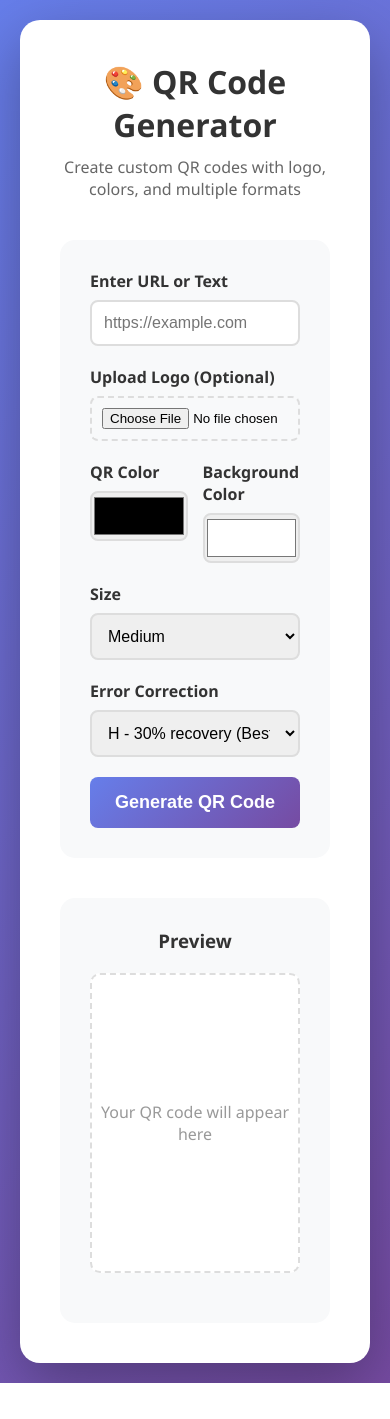
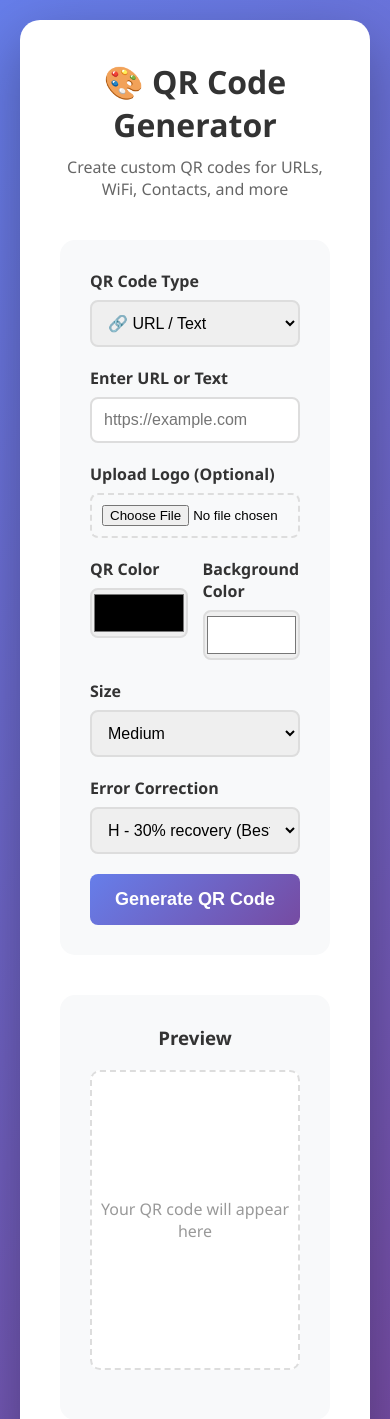
Before and after one commit to YogeshDeora/qr_code_generator, a Flask app: page / in a window 390 px wide. Shown: the top 1419 px of the page. Before the commit the page ends 1383 px from the top, so only its background shows below. Run offline with Flask 3, Linux system fonts and the light colour scheme.

Commit message:
Added multiple QR types: Phone, Email, SMS, WiFi, and vCard support

```diff
--- a/webapp/app.py
+++ b/webapp/app.py
@@ -10,6 +10,20 @@ app = Flask(__name__)
 app.config['UPLOAD_FOLDER'] = 'static/uploads'
 app.config['QR_FOLDER'] = 'static/qrcodes'
 
+def generate_wifi_qr(ssid, password, encryption):
+    return f"WIFI:T:{encryption};S:{ssid};P:{password};;"
+
+def generate_vcard_qr(name, phone, email, organization, website):
+    vcard = f"""BEGIN:VCARD
+VERSION:3.0
+FN:{name}
+TEL:{phone}
+EMAIL:{email}
+ORG:{organization}
+URL:{website}
+END:VCARD"""
+    return vcard
+
 @app.route('/')
 def index():
     return render_template('index.html')
@@ -17,12 +31,43 @@ def index():
 @app.route('/generate', methods=['POST'])
 def generate_qr():
     data = request.json
-    url = data.get('url')
+    qr_type = data.get('type', 'url')
     fill_color = data.get('fillColor', 'black')
     back_color = data.get('backColor', 'white')
     size = data.get('size', 'medium')
     error_level = data.get('errorLevel', 'H')
     logo_data = data.get('logo')
+
+    # Generate QR data based on type
+    if qr_type == 'url':
+        qr_data = data.get('url')
+    elif qr_type == 'phone':
+        qr_data = f"tel:{data.get('phone')}"
+    elif qr_type == 'email':
+        email = data.get('email')
+        subject = data.get('subject', '')
+        body = data.get('body', '')
+        qr_data = f"mailto:{email}?subject={subject}&body={body}"
+    elif qr_type == 'sms':
+        phone = data.get('phone')
+        message = data.get('message', '')
+        qr_data = f"SMSTO:{phone}:{message}"
+    elif qr_type == 'wifi':
+        qr_data = generate_wifi_qr(
+            data.get('ssid'),
+            data.get('password'),
+            data.get('encryption', 'WPA')
+        )
+    elif qr_type == 'vcard':
+        qr_data = generate_vcard_qr(
+            data.get('name'),
+            data.get('phone'),
+            data.get('email'),
+            data.get('organization', ''),
+            data.get('website', '')
+        )
+    else:
+        qr_data = data.get('url')
 
     size_map = {'small': (5, 2), 'medium': (10, 4), 'large': (15, 6)}
     box_size, border = size_map.get(size, (10, 4))
@@ -36,7 +81,7 @@ def generate_qr():
     error_correction = error_map.get(error_level, qrcode.constants.ERROR_CORRECT_H)
 
     qr = qrcode.QRCode(version=1, error_correction=error_correction, box_size=box_size, border=border)
-    qr.add_data(url)
+    qr.add_data(qr_data)
     qr.make(fit=True)
     img = qr.make_image(fill_color=fill_color, back_color=back_color).convert('RGB')
 
--- a/webapp/static/script.js
+++ b/webapp/static/script.js
@@ -12,26 +12,90 @@ document.getElementById('logo').addEventListener('change', function(e) {
     }
 });
 
+function changeQRType() {
+    const qrType = document.getElementById('qrType').value;
+
+    // Hide all forms
+    document.querySelectorAll('.qr-form').forEach(form => {
+        form.style.display = 'none';
+    });
+
+    // Show selected form
+    document.getElementById(qrType + 'Form').style.display = 'block';
+}
+
 async function generateQR() {
-    const url = document.getElementById('url').value;
+    const qrType = document.getElementById('qrType').value;
     const fillColor = document.getElementById('fillColor').value;
     const backColor = document.getElementById('backColor').value;
     const size = document.getElementById('size').value;
     const errorLevel = document.getElementById('errorLevel').value;
 
-    if (!url) {
-        alert('Please enter a URL or text');
-        return;
-    }
-
-    const data = {
-        url: url,
+    let data = {
+        type: qrType,
         fillColor: fillColor,
         backColor: backColor,
         size: size,
         errorLevel: errorLevel,
         logo: logoData
     };
+
+    // Add type-specific data
+    if (qrType === 'url') {
+        const url = document.getElementById('url').value;
+        if (!url) {
+            alert('Please enter a URL or text');
+            return;
+        }
+        data.url = url;
+    } else if (qrType === 'phone') {
+        const phone = document.getElementById('phoneNumber').value;
+        if (!phone) {
+            alert('Please enter a phone number');
+            return;
+        }
+        data.phone = phone;
+    } else if (qrType === 'email') {
+        const email = document.getElementById('emailAddress').value;
+        if (!email) {
+            alert('Please enter an email address');
+            return;
+        }
+        data.email = email;
+        data.subject = document.getElementById('emailSubject').value;
+        data.body = document.getElementById('emailBody').value;
+    } else if (qrType === 'sms') {
+        const phone = document.getElementById('smsPhone').value;
+        if (!phone) {
+            alert('Please enter a phone number');
+            return;
+        }
+        data.phone = phone;
+        data.message = document.getElementById('smsMessage').value;
+    } else if (qrType === 'wifi') {
+        const ssid = document.getElementById('wifiSSID').value;
+        const password = document.getElementById('wifiPassword').value;
+        if (!ssid) {
+            alert('Please enter WiFi name (SSID)');
+            return;
+        }
+        data.ssid = ssid;
+        data.password = password;
+        data.encryption = document.getElementById('wifiEncryption').value;
+    } else if (qrType === 'vcard') {
+        const name = document.getElementById('vcardName').value;
+        const phone = document.getElementById('vcardPhone').value;
+        const email = document.getElementById('vcardEmail').value;
+        if (!name || !phone) {
+            alert('Please enter at least name and phone number');
+            return;
+        }
+        data.name = name;
+        data.phone = phone;
+        data.email = email;
+        data.organization = document.getElementById('vcardOrg').value;
+        data.website = document.getElementById('vcardWebsite').value;
+    }
 
     try {
         const response = await fetch('/generate', {
--- a/webapp/static/style.css
+++ b/webapp/static/style.css
@@ -56,7 +56,7 @@ label {
     font-weight: 600;
 }
 
-input[type="text"], select {
+input[type="text"], input[type="tel"], input[type="email"], input[type="url"], select, textarea {
     width: 100%;
     padding: 12px;
     border: 2px solid #ddd;
@@ -65,7 +65,7 @@ input[type="text"], select {
     transition: border 0.3s;
 }
 
-input[type="text"]:focus, select:focus {
+input[type="text"]:focus, input[type="tel"]:focus, input[type="email"]:focus, input[type="url"]:focus, select:focus, textarea:focus {
     outline: none;
     border-color: #667eea;
 }
@@ -76,6 +76,11 @@ input[type="file"] {
     border: 2px dashed #ddd;
     border-radius: 8px;
     cursor: pointer;
+}
+
+textarea {
+    resize: vertical;
+    min-height: 60px;
 }
 
 input[type="color"] {
--- a/webapp/templates/index.html
+++ b/webapp/templates/index.html
@@ -9,13 +9,108 @@
 <body>
     <div class="container">
         <h1>🎨 QR Code Generator</h1>
-        <p class="subtitle">Create custom QR codes with logo, colors, and multiple formats</p>
+        <p class="subtitle">Create custom QR codes for URLs, WiFi, Contacts, and more</p>
 
         <div class="main-content">
             <div class="form-section">
                 <div class="input-group">
-                    <label>Enter URL or Text</label>
-                    <input type="text" id="url" placeholder="https://example.com" required>
+                    <label>QR Code Type</label>
+                    <select id="qrType" onchange="changeQRType()">
+                        <option value="url">🔗 URL / Text</option>
+                        <option value="phone">📞 Phone Number</option>
+                        <option value="email">📧 Email</option>
+                        <option value="sms">💬 SMS</option>
+                        <option value="wifi">📶 WiFi</option>
+                        <option value="vcard">👤 Contact Card (vCard)</option>
+                    </select>
+                </div>
+
+                <!-- URL Form -->
+                <div id="urlForm" class="qr-form">
+                    <div class="input-group">
+                        <label>Enter URL or Text</label>
+                        <input type="text" id="url" placeholder="https://example.com">
+                    </div>
+                </div>
+
+                <!-- Phone Form -->
+                <div id="phoneForm" class="qr-form" style="display: none;">
+                    <div class="input-group">
+                        <label>Phone Number</label>
+                        <input type="tel" id="phoneNumber" placeholder="+1234567890">
+                    </div>
+                </div>
+
+                <!-- Email Form -->
+                <div id="emailForm" class="qr-form" style="display: none;">
+                    <div class="input-group">
+                        <label>Email Address</label>
+                        <input type="email" id="emailAddress" placeholder="example@email.com">
+                    </div>
+                    <div class="input-group">
+                        <label>Subject (Optional)</label>
+                        <input type="text" id="emailSubject" placeholder="Email subject">
+                    </div>
+                    <div class="input-group">
+                        <label>Message (Optional)</label>
+                        <textarea id="emailBody" placeholder="Email message" rows="3"></textarea>
+                    </div>
+                </div>
+
+                <!-- SMS Form -->
+                <div id="smsForm" class="qr-form" style="display: none;">
+                    <div class="input-group">
+                        <label>Phone Number</label>
+                        <input type="tel" id="smsPhone" placeholder="+1234567890">
+                    </div>
+                    <div class="input-group">
+                        <label>Message</label>
+                        <textarea id="smsMessage" placeholder="SMS message" rows="3"></textarea>
+                    </div>
+                </div>
+
+                <!-- WiFi Form -->
+                <div id="wifiForm" class="qr-form" style="display: none;">
+                    <div class="input-group">
+                        <label>WiFi Name (SSID)</label>
+                        <input type="text" id="wifiSSID" placeholder="MyWiFi">
+                    </div>
+                    <div class="input-group">
+                        <label>Password</label>
+                        <input type="text" id="wifiPassword" placeholder="password123">
+                    </div>
+                    <div class="input-group">
+                        <label>Encryption Type</label>
+                        <select id="wifiEncryption">
+                            <option value="WPA">WPA/WPA2</option>
+                            <option value="WEP">WEP</option>
+                            <option value="nopass">None</option>
+                        </select>
+                    </div>
+                </div>
+
+                <!-- vCard Form -->
+                <div id="vcardForm" class="qr-form" style="display: none;">
+                    <div class="input-group">
+                        <label>Full Name</label>
+                        <input type="text" id="vcardName" placeholder="John Doe">
+                    </div>
+                    <div class="input-group">
+                        <label>Phone Number</label>
+                        <input type="tel" id="vcardPhone" placeholder="+1234567890">
+                    </div>
+                    <div class="input-group">
+                        <label>Email</label>
+                        <input type="email" id="vcardEmail" placeholder="john@example.com">
+                    </div>
+                    <div class="input-group">
+                        <label>Organization (Optional)</label>
+                        <input type="text" id="vcardOrg" placeholder="Company Name">
+                    </div>
+                    <div class="input-group">
+                        <label>Website (Optional)</label>
+                        <input type="url" id="vcardWebsite" placeholder="https://example.com">
+                    </div>
                 </div>
 
                 <div class="input-group">
```
Also changed, not shown: webapp/static/qrcodes/qrcode_20260312_060915.png (added).
